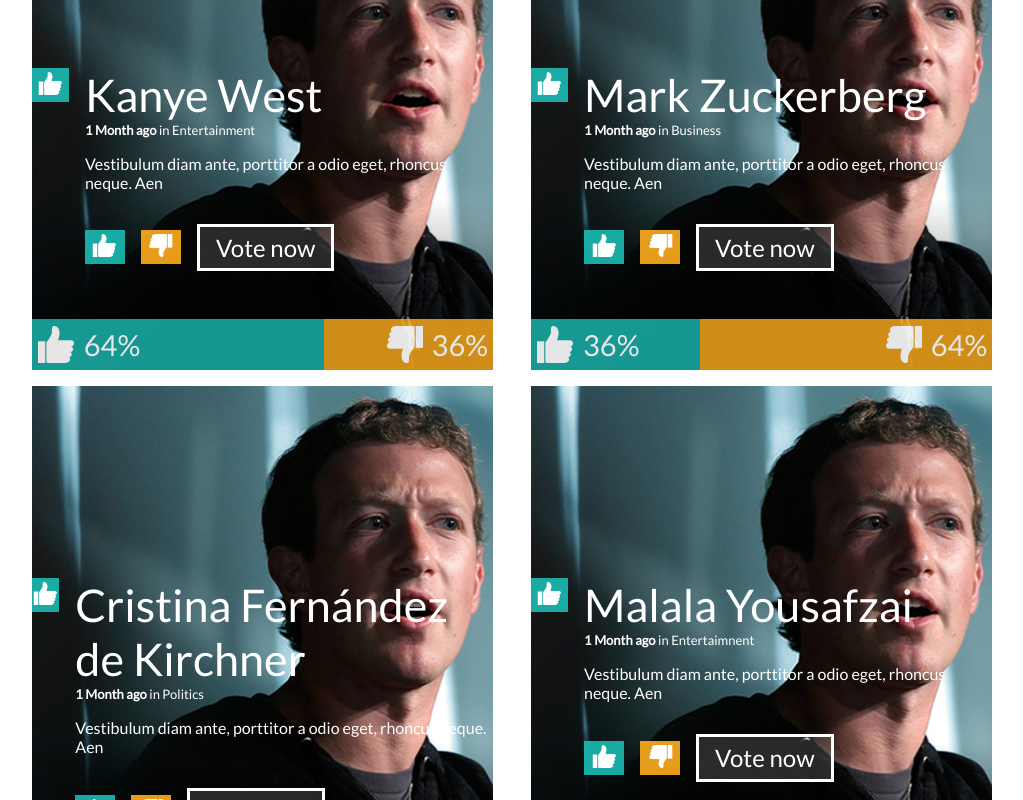
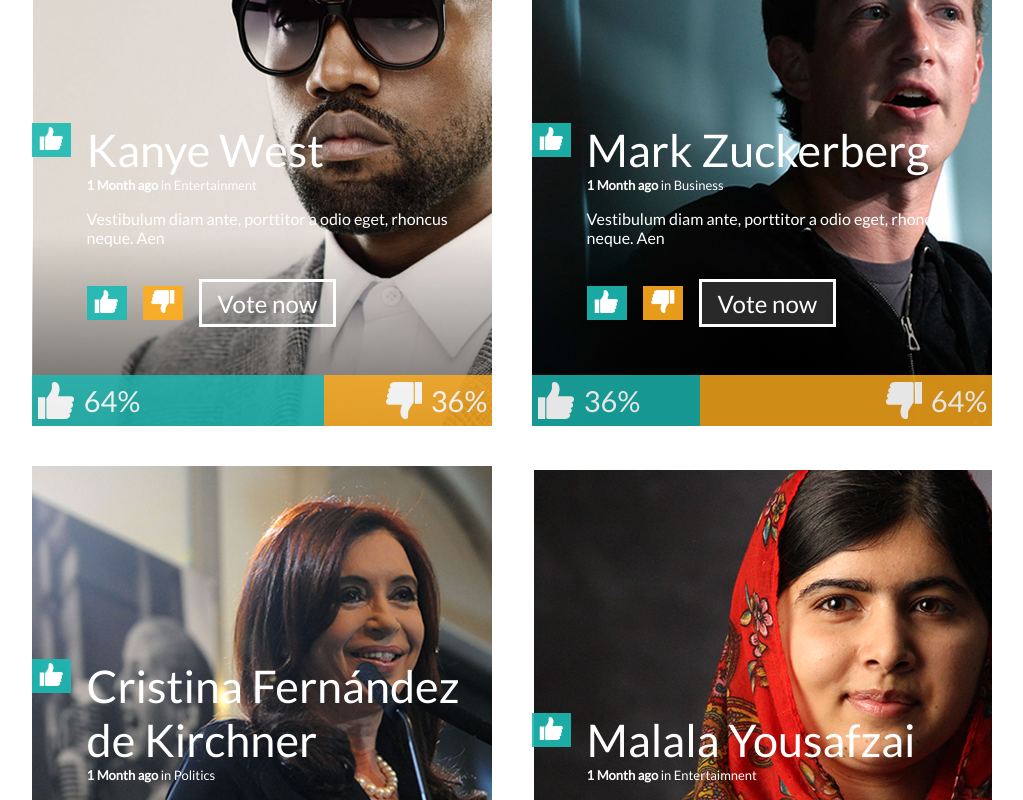
Before and after one commit to pillowslept/ui-votes-test, a Vue app: page / in a window 1280 px wide. Shown: the part 1420-2220 px from the top of the page, without its empty margins (128-1151 px from the left). Built offline with nearby package versions, Linux system fonts and the light colour scheme.

Commit message:
Dynamic card background image.

```diff
--- a/src/components/CardList.vue
+++ b/src/components/CardList.vue
@@ -19,28 +19,28 @@
         area: 'Entertainment',
         likes: 64,
         dislikes: 36,
-        cover: '../assets/people/kanye.png',
+        cover: 'kanye.png',
       },
       mark: {
         name: 'Mark Zuckerberg',
         area: 'Business',
         likes: 36,
         dislikes: 64,
-        cover: '../assets/people/mark.png',
+        cover: 'mark.png',
       },
       cristina: {
         name: 'Cristina Fernández de Kirchner',
         area: 'Politics',
         likes: 36,
         dislikes: 64,
-        cover: '../assets/people/cristina.png',
+        cover: 'cristina.png',
       },
       malala: {
         name: 'Malala Yousafzai',
         area: 'Entertaimnent',
         likes: 64,
         dislikes: 36,
-        cover: '../assets/people/malala.png',
+        cover: 'malala.png',
       },
     }
   },
@@ -58,7 +58,7 @@
 }
 
 .card {
-  width: 48%;
-  margin-bottom: 1rem;
+  width: calc(50% - 20px);
+  margin-bottom: 40px;
 }
 </style>
--- a/src/components/CardListItem.vue
+++ b/src/components/CardListItem.vue
@@ -1,5 +1,5 @@
 <template>
-  <div class="person-card">
+  <div class="person-card" :style="backgroundUrl">
     <div class="card-content">
       <div class="actual-vote primary">
         <img alt="Up" src="../assets/icons/thumbs-up.png" >
@@ -40,9 +40,9 @@
 export default {
   name: 'CardListItem',
   computed: {
-    backgroundCover() {
-      return `background: linear-gradient(to top, rgba(0, 0, 0, 0.6), rgba(0, 0, 0, 0) 35%), url('${this.person.cover}') no-repeat`;
-    }
+    backgroundUrl() {
+      return `background: linear-gradient(to top, rgba(0, 0, 0, 0.6), rgba(0, 0, 0, 0) 35%), url('${require(`@/assets/people/${this.person.cover}`)}') no-repeat`;
+    },
   },
   props: {
     person: Object,
@@ -51,20 +51,21 @@
 </script>
 
 <style lang="scss" scoped>
+$icon-size: 40px;
 
 .person-card {
-  background: linear-gradient(to top, rgba(0, 0, 0, 0.6), rgba(0, 0, 0, 0) 35%),
-    url('../assets/people/mark.png') no-repeat;
-  width: 50%;
+  min-height: 550px;
+  display: flex;
+  flex-direction: column;
+  justify-content: flex-end;
 }
 
 .card-content {
   display: flex;
   align-items: flex-start;
-  margin-top: 12rem;
 
   .actual-vote {
-    width: 40px;
+    width: $icon-size;
     padding: 3px 0px;
 
     img {
@@ -74,6 +75,7 @@
   }
 
   .information {
+    width: calc(100% - $icon-size);
     margin-left: 1rem;
     text-align: left;
 
@@ -99,6 +101,8 @@
 
 .results {
   display: flex;
+  align-self: flex-end;
+  width: 100%;
   margin-top: 3rem;
   font-size: 29px;
   color: #ffffff;
@@ -132,7 +136,7 @@
 
   .button-vote {
     cursor: pointer;
-    width: 40px;
+    width: $icon-size;
     padding: 3px 0px;
     text-align: center;
     margin-right: 1rem;
--- a/src/views/Home.vue
+++ b/src/views/Home.vue
@@ -15,7 +15,7 @@
 import MainBanner from '@/components/MainBanner';
 import Message from '@/components/Message';
 import CardList from '@/components/CardList';
-import SubmitPerson from '@/components/SubmitPerson.vue';
+import SubmitPerson from '@/components/SubmitPerson';
 import TheFooter from '@/components/TheFooter';
 
 export default {
```
Also changed, not shown: src/assets/people/kanye.png, src/assets/people/malala.png.
